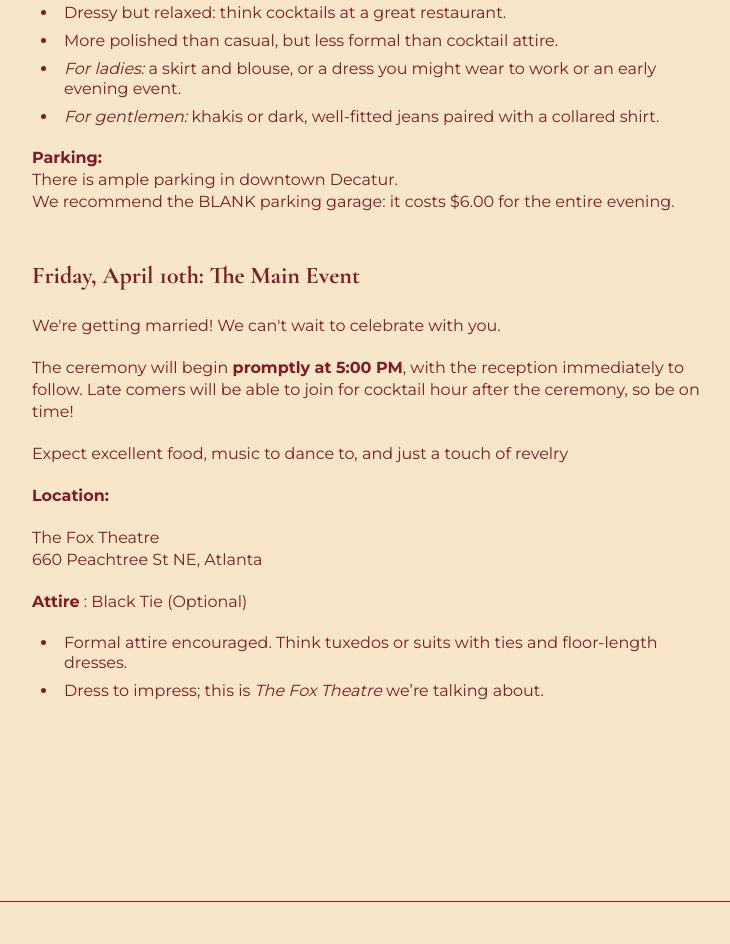
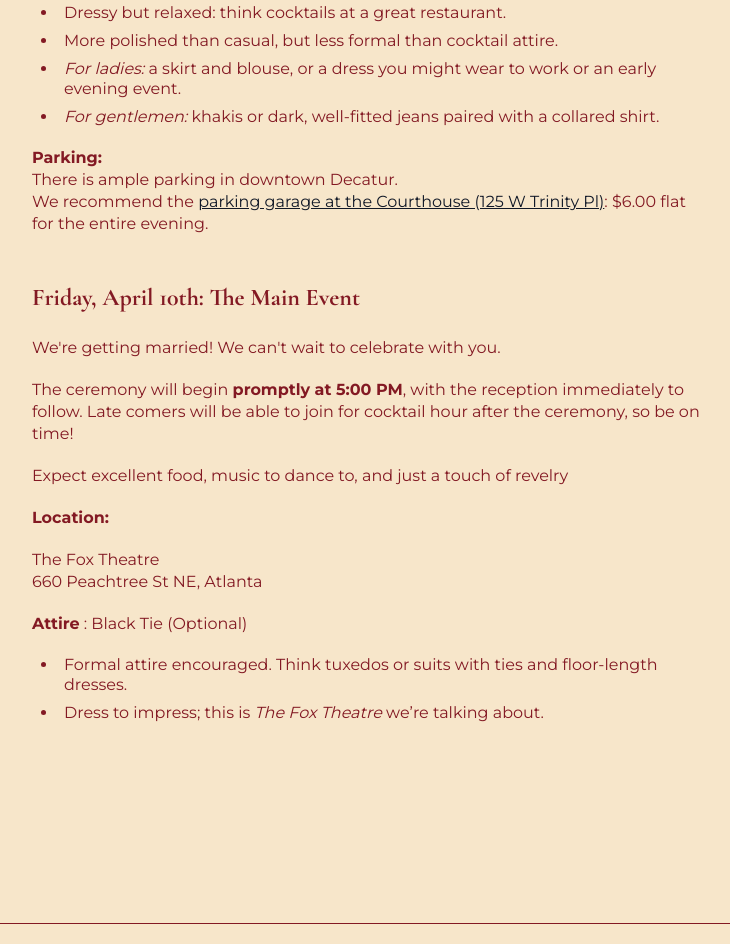
Before and after one commit to erawhctim/wedding-website, an Eleventy site: page src/index.html in a window 1280 px wide. Shown: the part 1696-2640 px from the top of the page, without its empty margins (272-1002 px from the left). Built offline with nearby package versions, Linux system fonts and the light colour scheme; Eleventy itself is replaced by a stand-in of ours; files that its build step writes are made by us from their sources.

Commit message:
Update itinerary.md

```diff
--- a/src/_includes/itinerary.md
+++ b/src/_includes/itinerary.md
@@ -16,7 +16,7 @@ The Iberian Pig
 
 **Parking:**
 There is ample parking in downtown Decatur.
-We recommend the BLANK parking garage: it costs $6.00 for the entire evening.
+We recommend the [parking garage at the Courthouse (125 W Trinity Pl)](https://maps.app.goo.gl/nWuZpV7a8Wm2c66b8): $6.00 flat for the entire evening.
 
 
 ## Friday, April 10th: The Main Event
```
